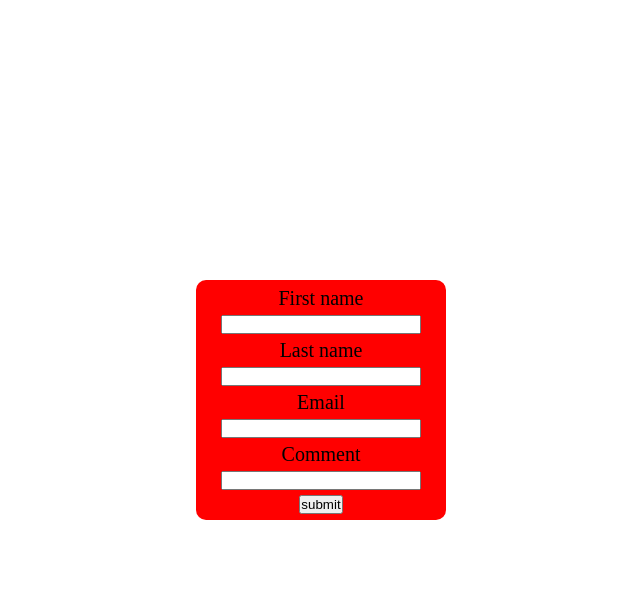
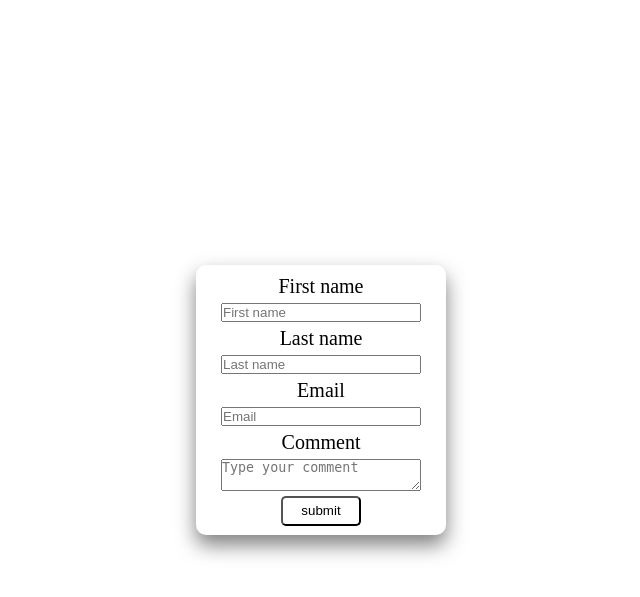
Before and after one commit to Milouyg/PROGSD2P2, a PHP site: page / in a window 1280 px wide. Shown: the top 597 px of the page, without its empty margins (319-959 px from the left). Run offline with PHP 8.4, Linux system fonts and the light colour scheme.

Commit message:
assignment week 4

```diff
--- a/cms/form/index.php
+++ b/cms/form/index.php
@@ -1,33 +1,48 @@
 <?php
+// $url = "http://localhost:3000/index.php";
+// if (filter_var($url, FILTER_VALIDATE_URL)) {
+//     echo " This is a valid url";
+// } else {
+//     echo "This is nog a valid url";
+// }
 
 if(isset($_POST["submit"])){
     checkFormValues("fname");
     checkFormValues("lname");
-        checkFormValues("email");
     checkFormValues("comment");
+    if( filter_var(checkFormValues("email"), FILTER_VALIDATE_EMAIL)) {
+    }
+    else {
+        echo "Not validated email";
+    }
 }
 
-    function checkFormValues($formPostKey){
-        if(isset($_POST[$formPostKey]) && !empty($_POST[$formPostKey])){
-            $badWords = array( "bobba", "dombo", "kut", "godverdomme", "hoer", "tyfus");
+
+function checkFormValues($formPostKey)
+{
+    if (isset($_POST[$formPostKey]) && !empty($_POST[$formPostKey])) {
+        $badWords = array("bobba", "kut", "godverdomme", "hoer", "tyfus", "kkr");
         $changeBadWord = "#@*!";
 
         $filterValue = trim($_POST[$formPostKey]);
         $filterValue = stripslashes($filterValue);
         $filterValue = htmlspecialchars($filterValue);
         $filterValue = str_replace($badWords, $changeBadWord, $filterValue);
+        echo $filterValue;
         return $filterValue;
-        }
-        else{
-            echo "Please fill in your ${formPostKey} :D";
+    } else {
+        echo "Please fill in your ${formPostKey} in :D";
     }
 };
+
+
 
 
 ?>
 
 <!DOCTYPE html>
 <html lang="en">
+
 <head>
     <meta charset="UTF-8">
     <meta http-equiv="X-UA-Compatible" content="IE=edge">
@@ -35,17 +50,19 @@
     <link rel="stylesheet" href="style.css">
     <title>Form</title>
 </head>
+
 <body>
     <form class="form" action="" method="POST">
         <label class="form__label" for="fname">First name</label>
-        <input class="form__input" type="text" name="fname" >
+        <input class="form__input" type="text" name="fname" placeholder="First name">
         <label class="form__label" for="lname">Last name</label>
-        <input class="form__input" type="text" name="lname" >
+        <input class="form__input" type="text" name="lname" placeholder="Last name">
         <label class="form__label" for="email">Email</label>
-        <input class="form__input" type="text" name="email" >
+        <input class="form__input" type="text" name="email" placeholder="Email">
         <label class="form__label" for="comment">Comment</label>
-        <input class="form__input" type="text" name="comment" >
-        <input type="submit" value="submit" name="submit">
+        <textarea class="form__input" type="text" name="comment" placeholder="Type your comment"></textarea>
+        <input class="form__submit" type="submit" value="submit" name="submit">
     </form>
 </body>
+
 </html>
--- a/cms/form/style.css
+++ b/cms/form/style.css
@@ -25,8 +25,8 @@ body {
     align-items: center;
     gap: .5rem;
     width: 25rem;
-    height: 24rem;
-    background: red;
+    height: 27rem;
+    box-shadow: 0 1rem 2rem 0 rgba(0,0,0, .5);
     border-radius: 1rem;
 }
 
@@ -37,3 +37,15 @@ body {
 .form__input {
     width: 20rem;
 }
+
+.form__submit{
+    border-radius: .5rem;
+    background: none;
+    width: 8rem;
+    height: 3rem;
+}
+
+.form__submit:hover{
+    background: grey;
+    cursor: pointer;
+}
--- a/cms/week1/private/init.php
+++ b/cms/week1/private/init.php
@@ -2,5 +2,6 @@
 define("PRIVATE_PATH", dirname(__FILE__));
 define("PROJECT_PATH", dirname(PRIVATE_PATH));
 define("SHARED_PATH", PRIVATE_PATH . "/shared");
+define("CONNECT_PATH", PRIVATE_PATH . "/shared");
 
 include SHARED_PATH . "/functions.php";
--- a/cms/week1/private/shared/functions.php
+++ b/cms/week1/private/shared/functions.php
@@ -2,7 +2,7 @@
 // Function to read files
 declare(strict_types=1);
 
-function lees_bestand(string $string){
+function lees_bestand(string $string): void{
     $bestand = fopen($string, "r");
 
     while(!feof($bestand)){
@@ -18,7 +18,7 @@ $root = substr($_SERVER['SCRIPT_NAME'],
 
 define("ROOT_URL", $root);
 
-function url_path($path) {
+function url_path(string $path): string {
     if($path[0] != '/') {
         $path = "/" . $path;
     }
--- a/cms/week1/public/contentbeheer/form.php
+++ b/cms/week1/public/contentbeheer/form.php
@@ -69,3 +69,9 @@ function checkFormValues($formPostKey)
 </html>
 
 <?php include "../../private/shared/footer.php"; ?>
+
+<?php
+$db = "INSERT INTO beheerder(voornaam, achternaam, email, bericht)
+        VALUES(voornaam, achternaam, email, comment)";
+
+?>
```
Also changed, not shown: cms/form/uitleg.txt (added, +10 -0 lines), cms/week1/private/db/connect.php (added, +19 -0 lines). Lines whose indentation alone changed are shown as unchanged.
